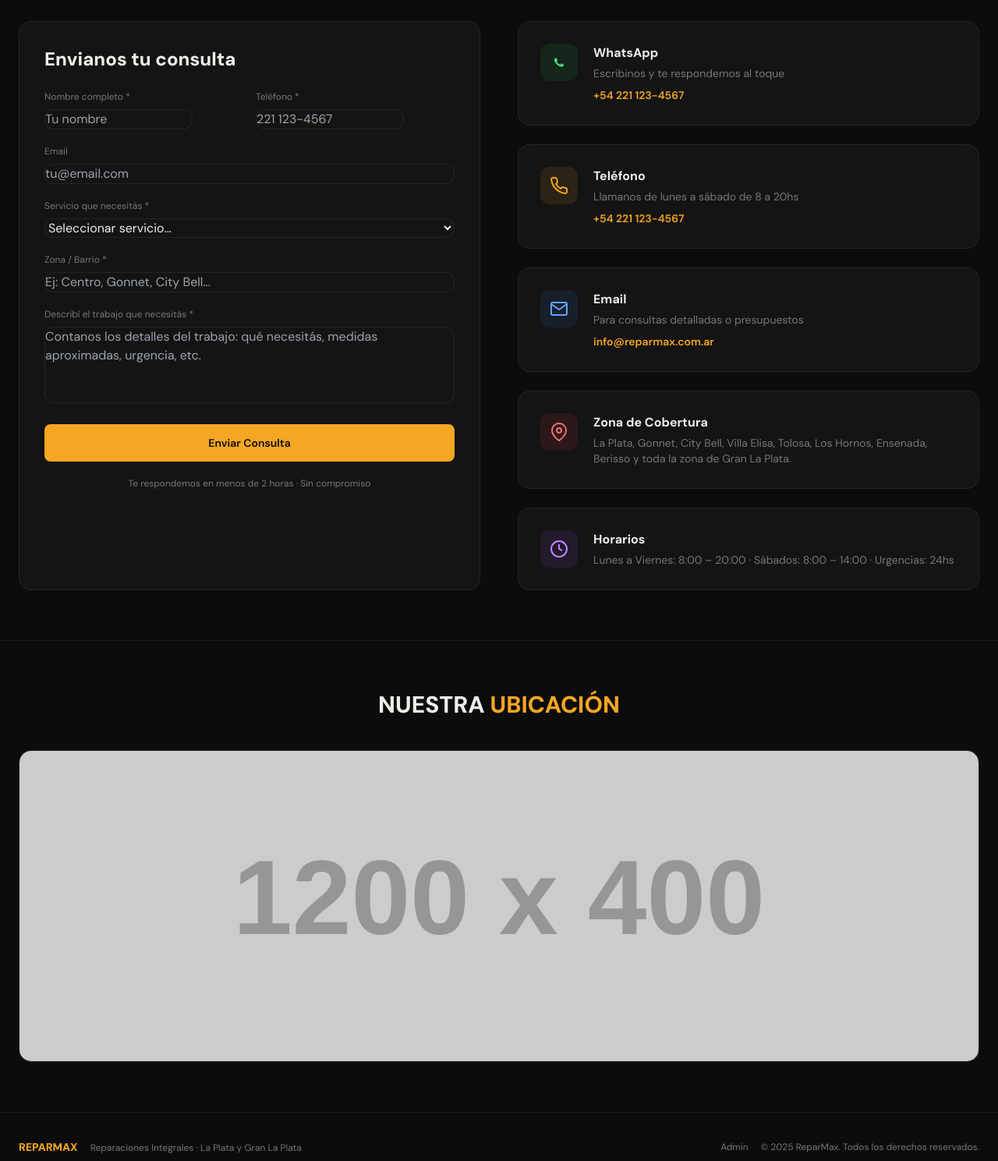
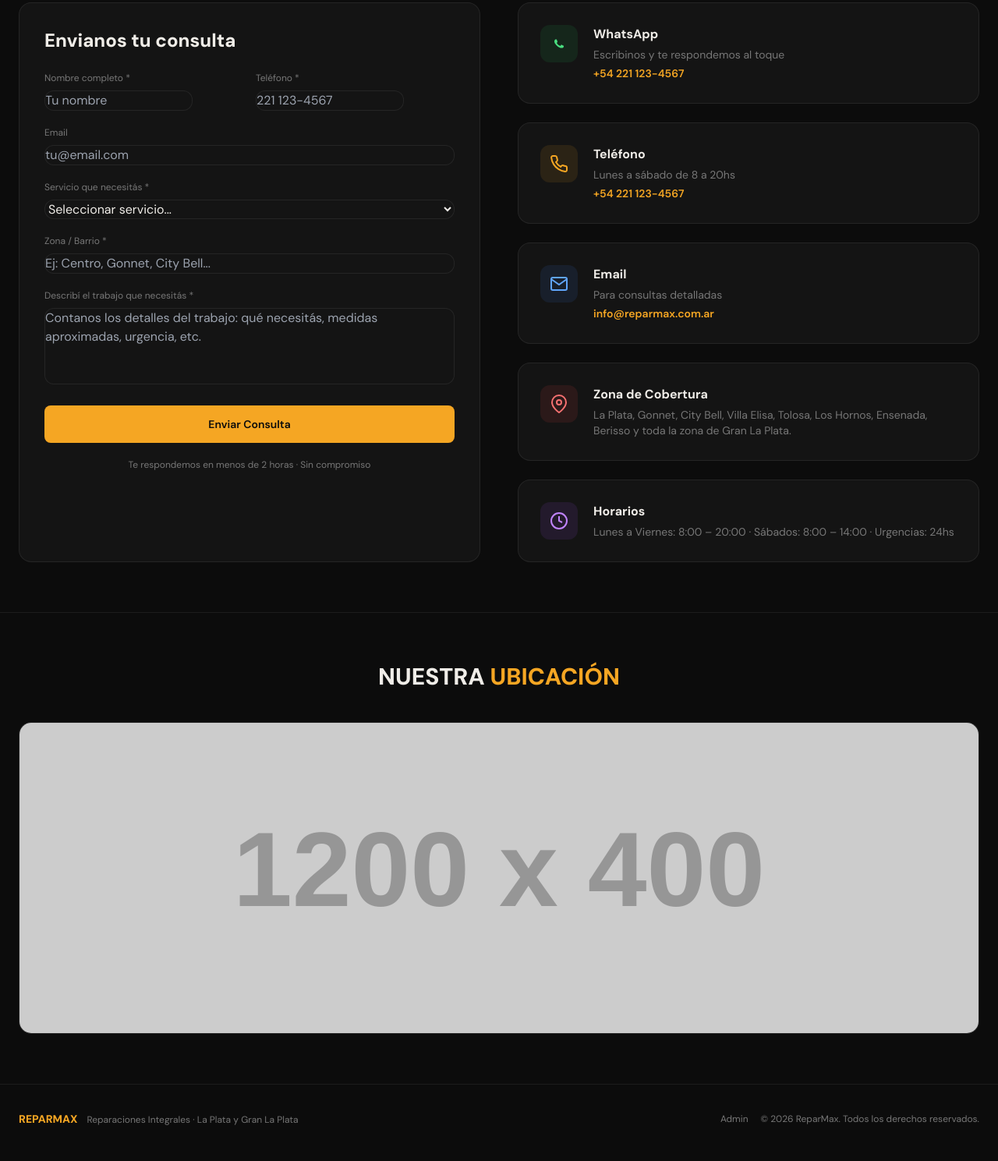
Before and after one commit to dantegag/template_handyman, a plain HTML site: page contacto.html in a window 1280 px wide. Shown: the part 411-1900 px from the top of the page at 78% size. Drawn offline with nearby package versions, Linux system fonts and the light colour scheme; placeholder pictures from the web are drawn by us.

Commit message:
feat: migrate contacto.html to config.js + Google Maps iframe
Co-Authored-By: Claude Opus 4.6 <noreply@anthropic.com>

```diff
--- a/contacto.html
+++ b/contacto.html
@@ -3,13 +3,17 @@
 <head>
     <meta charset="UTF-8">
     <meta name="viewport" content="width=device-width, initial-scale=1.0">
-    <title>Contacto – ReparMax</title>
+    <title></title>
+    <meta name="description" content="">
+    <script src="config.js"></script>
     <script src="https://cdn.tailwindcss.com"></script>
     <link href="https://fonts.googleapis.com/css2?family=DM+Sans:ital,opsz,wght@0,9..40,100..1000;1,9..40,100..1000&display=swap" rel="stylesheet">
     <script>
+        document.title = CONFIG.meta.title.split('–')[0] + '– Contacto';
+        document.querySelector('meta[name="description"]').content = CONFIG.meta.description;
         tailwind.config = {
             theme: { extend: {
-                colors: { bg: '#0c0c0c', bg2: '#141414', accent: '#f5a623', accent2: '#e8891b', textMain: '#f0ede8', muted: '#777', borderC: 'rgba(255,255,255,0.07)' },
+                colors: { bg: CONFIG.colors.bg, bg2: CONFIG.colors.bg2, bg3: CONFIG.colors.bg3, accent: CONFIG.colors.accent, accent2: CONFIG.colors.accent2, textMain: CONFIG.colors.textMain, muted: CONFIG.colors.muted, borderC: 'rgba(255,255,255,0.07)' },
                 fontFamily: { sans: ['DM Sans', '-apple-system', 'BlinkMacSystemFont', 'Segoe UI', 'sans-serif'] }
             }}
         }
@@ -30,13 +34,8 @@
 <!-- NAVBAR -->
 <nav class="fixed top-0 left-0 w-full z-50 bg-bg/80 backdrop-blur-md border-b border-borderC">
     <div class="max-w-7xl mx-auto px-6 py-4 flex items-center justify-between">
-        <a href="index.html" class="text-accent font-extrabold text-xl tracking-tight uppercase">Reparmax</a>
-        <div class="hidden md:flex items-center gap-8 text-sm text-muted">
-            <a href="servicios.html" class="hover:text-textMain transition">Servicios</a>
-            <a href="proceso.html" class="hover:text-textMain transition">Proceso</a>
-            <a href="opiniones.html" class="hover:text-textMain transition">Opiniones</a>
-            <a href="contacto.html" class="bg-accent hover:bg-accent2 text-bg font-semibold px-5 py-2 rounded-lg transition">Consultar</a>
-        </div>
+        <a href="index.html" class="text-accent font-extrabold text-xl tracking-tight uppercase" id="navLogo"></a>
+        <div class="hidden md:flex items-center gap-8 text-sm text-muted" id="navLinks"></div>
         <button class="md:hidden text-textMain" onclick="document.getElementById('mobileMenu').classList.toggle('open')">
             <svg class="w-6 h-6" fill="none" stroke="currentColor" stroke-width="2" viewBox="0 0 24 24"><path d="M4 6h16M4 12h16M4 18h16"/></svg>
         </button>
@@ -46,13 +45,7 @@
     <button class="absolute top-5 right-5 text-textMain" onclick="document.getElementById('mobileMenu').classList.remove('open')">
         <svg class="w-6 h-6" fill="none" stroke="currentColor" stroke-width="2" viewBox="0 0 24 24"><path d="M6 18L18 6M6 6l12 12"/></svg>
     </button>
-    <div class="flex flex-col gap-6 text-sm">
-        <a href="index.html" class="text-muted hover:text-textMain transition">Inicio</a>
-        <a href="servicios.html" class="text-muted hover:text-textMain transition">Servicios</a>
-        <a href="proceso.html" class="text-muted hover:text-textMain transition">Proceso</a>
-        <a href="opiniones.html" class="text-muted hover:text-textMain transition">Opiniones</a>
-        <a href="contacto.html" class="text-accent font-semibold">Contacto</a>
-    </div>
+    <div class="flex flex-col gap-6 text-sm" id="mobileNavLinks"></div>
 </div>
 
 <!-- HERO -->
@@ -62,60 +55,28 @@
             Contacto
         </div>
         <h1 class="text-4xl sm:text-5xl md:text-6xl font-extrabold mb-4">
-            <span class="text-textMain" data-cms="contacto.hero.heading1">HABLEMOS DE </span><span class="text-accent" data-cms="contacto.hero.heading2">TU PROYECTO</span>
+            <span class="text-textMain">HABLEMOS DE </span><span class="text-accent">TU PROYECTO</span>
         </h1>
-        <p class="text-muted text-sm sm:text-base max-w-xl mx-auto leading-relaxed" data-cms="contacto.hero.desc">
-            Contanos qué necesitás y te respondemos en menos de 2 horas. Presupuesto gratuito y sin compromiso.
-        </p>
+        <p class="text-muted text-sm sm:text-base max-w-xl mx-auto leading-relaxed" id="heroDesc"></p>
     </div>
 </section>
 
 <!-- CONTACTO -->
 <section class="py-16 px-6">
     <div class="max-w-7xl mx-auto grid grid-cols-1 lg:grid-cols-2 gap-12">
-
         <!-- FORMULARIO -->
         <div class="bg-bg2 border border-borderC rounded-2xl p-8">
             <h2 class="text-2xl font-extrabold text-textMain mb-6">Envianos tu consulta</h2>
             <form id="contactForm" class="space-y-5" onsubmit="handleSubmit(event)">
                 <div class="grid grid-cols-1 sm:grid-cols-2 gap-4">
-                    <div>
-                        <label class="block text-xs text-muted mb-2">Nombre completo *</label>
-                        <input type="text" name="nombre" required placeholder="Tu nombre">
-                    </div>
-                    <div>
-                        <label class="block text-xs text-muted mb-2">Teléfono *</label>
-                        <input type="tel" name="telefono" required placeholder="221 123-4567">
-                    </div>
+                    <div><label class="block text-xs text-muted mb-2">Nombre completo *</label><input type="text" name="nombre" required placeholder="Tu nombre"></div>
+                    <div><label class="block text-xs text-muted mb-2">Teléfono *</label><input type="tel" name="telefono" required placeholder="221 123-4567"></div>
                 </div>
-                <div>
-                    <label class="block text-xs text-muted mb-2">Email</label>
-                    <input type="email" name="email" placeholder="tu@email.com" class="w-full">
-                </div>
-                <div>
-                    <label class="block text-xs text-muted mb-2">Servicio que necesitás *</label>
-                    <select name="servicio" required class="w-full">
-                        <option value="">Seleccionar servicio...</option>
-                        <option value="electricidad">Electricidad</option>
-                        <option value="pintura">Pintura</option>
-                        <option value="carpinteria">Madera & Carpintería</option>
-                        <option value="durlock">Durlock & Drywall</option>
-                        <option value="plomeria">Plomería</option>
-                        <option value="reformas">Reformas & Obras</option>
-                        <option value="otro">Otro</option>
-                    </select>
-                </div>
-                <div>
-                    <label class="block text-xs text-muted mb-2">Zona / Barrio *</label>
-                    <input type="text" name="zona" required placeholder="Ej: Centro, Gonnet, City Bell..." class="w-full">
-                </div>
-                <div>
-                    <label class="block text-xs text-muted mb-2">Describí el trabajo que necesitás *</label>
-                    <textarea name="mensaje" required rows="4" placeholder="Contanos los detalles del trabajo: qué necesitás, medidas aproximadas, urgencia, etc." class="w-full resize-none"></textarea>
-                </div>
-                <button type="submit" class="w-full bg-accent hover:bg-accent2 text-bg font-semibold py-3.5 rounded-lg transition text-sm">
-                    Enviar Consulta
-                </button>
+                <div><label class="block text-xs text-muted mb-2">Email</label><input type="email" name="email" placeholder="tu@email.com" class="w-full"></div>
+                <div><label class="block text-xs text-muted mb-2">Servicio que necesitás *</label><select id="contactServiceSelect" name="servicio" required class="w-full"></select></div>
+                <div><label class="block text-xs text-muted mb-2">Zona / Barrio *</label><input type="text" name="zona" required placeholder="Ej: Centro, Gonnet, City Bell..." class="w-full"></div>
+                <div><label class="block text-xs text-muted mb-2">Describí el trabajo que necesitás *</label><textarea name="mensaje" required rows="4" placeholder="Contanos los detalles del trabajo: qué necesitás, medidas aproximadas, urgencia, etc." class="w-full resize-none"></textarea></div>
+                <button type="submit" class="w-full bg-accent hover:bg-accent2 text-bg font-semibold py-3.5 rounded-lg transition text-sm">Enviar Consulta</button>
                 <p class="text-muted text-xs text-center">Te respondemos en menos de 2 horas · Sin compromiso</p>
             </form>
             <div id="formSuccess" class="hidden text-center py-12">
@@ -126,67 +87,8 @@
                 <p class="text-muted text-sm">Te vamos a contactar en menos de 2 horas. Gracias por elegirnos.</p>
             </div>
         </div>
-
-        <!-- INFO DE CONTACTO -->
-        <div class="space-y-6">
-            <!-- WhatsApp -->
-            <div class="bg-bg2 border border-borderC rounded-2xl p-7 flex items-start gap-5">
-                <div class="w-12 h-12 flex-shrink-0 flex items-center justify-center rounded-xl bg-green-500/10 text-green-400">
-                    <svg class="w-6 h-6" fill="currentColor" viewBox="0 0 24 24"><path d="M17.472 14.382c-.297-.149-1.758-.867-2.03-.967-.273-.099-.471-.148-.67.15-.197.297-.767.966-.94 1.164-.173.199-.347.223-.644.075-.297-.15-1.255-.463-2.39-1.475-.883-.788-1.48-1.761-1.653-2.059-.173-.297-.018-.458.13-.606.134-.133.298-.347.446-.52.149-.174.198-.298.298-.497.099-.198.05-.371-.025-.52-.075-.149-.669-1.612-.916-2.207-.242-.579-.487-.5-.669-.51-.173-.008-.371-.01-.57-.01-.198 0-.52.074-.792.372-.272.297-1.04 1.016-1.04 2.479 0 1.462 1.065 2.875 1.213 3.074.149.198 2.096 3.2 5.077 4.487.709.306 1.262.489 1.694.625.712.227 1.36.195 1.871.118.571-.085 1.758-.719 2.006-1.413.248-.694.248-1.289.173-1.413-.074-.124-.272-.198-.57-.347z"/></svg>
-                </div>
-                <div>
-                    <h3 class="text-textMain font-bold mb-1">WhatsApp</h3>
-                    <p class="text-muted text-sm mb-2" data-cms="contacto.whatsapp.desc">Escribinos y te respondemos al toque</p>
-                    <p class="text-accent font-semibold text-sm" data-cms="contacto.whatsapp.num">+54 221 123-4567</p>
-                </div>
-            </div>
-
-            <!-- Teléfono -->
-            <div class="bg-bg2 border border-borderC rounded-2xl p-7 flex items-start gap-5">
-                <div class="w-12 h-12 flex-shrink-0 flex items-center justify-center rounded-xl bg-accent/10 text-accent">
-                    <svg class="w-6 h-6" fill="none" stroke="currentColor" stroke-width="2" viewBox="0 0 24 24"><path d="M22 16.92v3a2 2 0 01-2.18 2 19.79 19.79 0 01-8.63-3.07 19.5 19.5 0 01-6-6 19.79 19.79 0 01-3.07-8.67A2 2 0 014.11 2h3a2 2 0 012 1.72 12.84 12.84 0 00.7 2.81 2 2 0 01-.45 2.11L8.09 9.91a16 16 0 006 6l1.27-1.27a2 2 0 012.11-.45 12.84 12.84 0 002.81.7A2 2 0 0122 16.92z"/></svg>
-                </div>
-                <div>
-                    <h3 class="text-textMain font-bold mb-1">Teléfono</h3>
-                    <p class="text-muted text-sm mb-2" data-cms="contacto.tel.desc">Llamanos de lunes a sábado de 8 a 20hs</p>
-                    <p class="text-accent font-semibold text-sm" data-cms="contacto.tel.num">+54 221 123-4567</p>
-                </div>
-            </div>
-
-            <!-- Email -->
-            <div class="bg-bg2 border border-borderC rounded-2xl p-7 flex items-start gap-5">
-                <div class="w-12 h-12 flex-shrink-0 flex items-center justify-center rounded-xl bg-blue-500/10 text-blue-400">
-                    <svg class="w-6 h-6" fill="none" stroke="currentColor" stroke-width="2" viewBox="0 0 24 24"><path d="M4 4h16c1.1 0 2 .9 2 2v12c0 1.1-.9 2-2 2H4c-1.1 0-2-.9-2-2V6c0-1.1.9-2 2-2z"/><path d="M22 6l-10 7L2 6"/></svg>
-                </div>
-                <div>
-                    <h3 class="text-textMain font-bold mb-1">Email</h3>
-                    <p class="text-muted text-sm mb-2" data-cms="contacto.email.desc">Para consultas detalladas o presupuestos</p>
-                    <p class="text-accent font-semibold text-sm" data-cms="contacto.email.addr">info@reparmax.com.ar</p>
-                </div>
-            </div>
-
-            <!-- Ubicación -->
-            <div class="bg-bg2 border border-borderC rounded-2xl p-7 flex items-start gap-5">
-                <div class="w-12 h-12 flex-shrink-0 flex items-center justify-center rounded-xl bg-red-500/10 text-red-400">
-                    <svg class="w-6 h-6" fill="none" stroke="currentColor" stroke-width="2" viewBox="0 0 24 24"><path d="M21 10c0 7-9 13-9 13s-9-6-9-13a9 9 0 0118 0z"/><circle cx="12" cy="10" r="3"/></svg>
-                </div>
-                <div>
-                    <h3 class="text-textMain font-bold mb-1">Zona de Cobertura</h3>
-                    <p class="text-muted text-sm" data-cms="contacto.zona.desc">La Plata, Gonnet, City Bell, Villa Elisa, Tolosa, Los Hornos, Ensenada, Berisso y toda la zona de Gran La Plata.</p>
-                </div>
-            </div>
-
-            <!-- Horarios -->
-            <div class="bg-bg2 border border-borderC rounded-2xl p-7 flex items-start gap-5">
-                <div class="w-12 h-12 flex-shrink-0 flex items-center justify-center rounded-xl bg-purple-500/10 text-purple-400">
-                    <svg class="w-6 h-6" fill="none" stroke="currentColor" stroke-width="2" viewBox="0 0 24 24"><circle cx="12" cy="12" r="10"/><path d="M12 6v6l4 2"/></svg>
-                </div>
-                <div>
-                    <h3 class="text-textMain font-bold mb-1">Horarios</h3>
-                    <p class="text-muted text-sm" data-cms="contacto.horarios.desc">Lunes a Viernes: 8:00 – 20:00 · Sábados: 8:00 – 14:00 · Urgencias: 24hs</p>
-                </div>
-            </div>
-        </div>
+        <!-- INFO -->
+        <div class="space-y-6" id="contactInfo"></div>
     </div>
 </section>
 
@@ -198,44 +100,104 @@
                 <span class="text-textMain">NUESTRA </span><span class="text-accent">UBICACIÓN</span>
             </h2>
         </div>
-        <div class="bg-bg2 border border-borderC rounded-2xl overflow-hidden" style="height: 400px;">
-            <img data-cms-img="contacto.mapa.img" src="https://placehold.co/1200x400/1a1a1a/f5a623?text=Mapa+–+La+Plata,+Buenos+Aires" alt="Mapa" class="w-full h-full object-cover">
-        </div>
+        <div class="bg-bg2 border border-borderC rounded-2xl overflow-hidden" style="height: 400px;" id="mapSection"></div>
     </div>
 </section>
 
 <!-- FOOTER -->
 <footer class="py-8 px-6 border-t border-borderC">
     <div class="max-w-7xl mx-auto flex flex-col sm:flex-row items-center justify-between gap-4">
-        <div>
-            <span class="text-accent font-extrabold text-sm uppercase">Reparmax</span>
-            <span class="text-muted text-xs ml-3">Reparaciones Integrales · La Plata y Gran La Plata</span>
-        </div>
-        <div class="flex items-center gap-4">
-            <a href="admin.html" class="text-muted hover:text-accent text-xs transition">Admin</a>
-            <p class="text-muted text-xs">© 2025 ReparMax. Todos los derechos reservados.</p>
-        </div>
+        <div id="footerLeft"></div>
+        <div class="flex items-center gap-4" id="footerRight"></div>
     </div>
 </footer>
 
 <script>
+const ICONS = {
+    phone: '<path d="M22 16.92v3a2 2 0 01-2.18 2 19.79 19.79 0 01-8.63-3.07 19.5 19.5 0 01-6-6A19.79 19.79 0 012.12 4.11 2 2 0 014.11 2h3a2 2 0 012 1.72c.127.96.361 1.903.7 2.81a2 2 0 01-.45 2.11L8.09 9.91a16 16 0 006 6l1.27-1.27a2 2 0 012.11-.45c.907.339 1.85.573 2.81.7A2 2 0 0122 16.92z"/>',
+    mail: '<path d="M4 4h16c1.1 0 2 .9 2 2v12c0 1.1-.9 2-2 2H4c-1.1 0-2-.9-2-2V6c0-1.1.9-2 2-2z"/><path d="M22 6l-10 7L2 6"/>',
+    pin: '<path d="M21 10c0 7-9 13-9 13s-9-6-9-13a9 9 0 0118 0z"/><circle cx="12" cy="10" r="3"/>',
+    clock: '<circle cx="12" cy="12" r="10"/><path d="M12 6v6l4 2"/>',
+    wrench: '<path d="M14.7 6.3a1 1 0 000 1.4l1.6 1.6a1 1 0 001.4 0l3.77-3.77a6 6 0 01-7.94 7.94l-6.91 6.91a2.12 2.12 0 01-3-3l6.91-6.91a6 6 0 017.94-7.94l-3.76 3.76z"/>'
+};
+
+function esc(s) { var d = document.createElement('div'); d.textContent = s || ''; return d.innerHTML; }
+function icon(name) { return '<svg class="w-6 h-6" fill="none" stroke="currentColor" stroke-width="2" viewBox="0 0 24 24">' + (ICONS[name] || ICONS.wrench) + '</svg>'; }
+function closeMobile() { document.getElementById('mobileMenu').classList.remove('open'); }
 function handleSubmit(e) {
     e.preventDefault();
     document.getElementById('contactForm').style.display = 'none';
     document.getElementById('formSuccess').classList.remove('hidden');
 }
 
-(function() {
-    const data = JSON.parse(localStorage.getItem('reparmax_cms') || '{}');
-    document.querySelectorAll('[data-cms]').forEach(el => {
-        const key = el.getAttribute('data-cms');
-        if (data[key] !== undefined && data[key] !== '') el.textContent = data[key];
-    });
-    document.querySelectorAll('[data-cms-img]').forEach(el => {
-        const key = el.getAttribute('data-cms-img');
-        if (data[key] !== undefined && data[key] !== '') el.src = data[key];
-    });
-})();
+function renderAll() {
+    document.body.style.background = CONFIG.colors.bg;
+    document.body.style.color = CONFIG.colors.textMain;
+
+    // Nav (contacto.html is the CTA page, highlight CTA button)
+    document.getElementById('navLogo').textContent = CONFIG.businessName;
+    document.getElementById('navLinks').innerHTML =
+        CONFIG.nav.links.map(function(l) {
+            return '<a href="' + l.page + '" class="hover:text-textMain transition">' + esc(l.label) + '</a>';
+        }).join('') +
+        '<a href="' + CONFIG.nav.ctaPage + '" class="bg-accent hover:bg-accent2 text-bg font-semibold px-5 py-2 rounded-lg transition">' + esc(CONFIG.nav.ctaLabel) + '</a>';
+    document.getElementById('mobileNavLinks').innerHTML =
+        '<a href="index.html" class="text-muted hover:text-textMain transition" onclick="closeMobile()">Inicio</a>' +
+        CONFIG.nav.links.map(function(l) {
+            return '<a href="' + l.page + '" class="text-muted hover:text-textMain transition" onclick="closeMobile()">' + esc(l.label) + '</a>';
+        }).join('') +
+        '<a href="' + CONFIG.nav.ctaPage + '" class="text-accent font-semibold" onclick="closeMobile()">' + esc(CONFIG.nav.ctaLabel) + '</a>';
+
+    // Hero
+    document.getElementById('heroDesc').textContent = CONFIG.ctaSubtitle;
+
+    // Service select (populate from CONFIG.services)
+    document.getElementById('contactServiceSelect').innerHTML =
+        '<option value="">Seleccionar servicio...</option>' +
+        CONFIG.services.map(function(s) {
+            return '<option value="' + esc(s.title) + '">' + esc(s.title) + '</option>';
+        }).join('') +
+        '<option value="otro">Otro</option>';
+
+    // Contact info cards
+    var c = CONFIG.contact;
+    document.getElementById('contactInfo').innerHTML =
+        '<div class="bg-bg2 border border-borderC rounded-2xl p-7 flex items-start gap-5">' +
+            '<div class="w-12 h-12 flex-shrink-0 flex items-center justify-center rounded-xl bg-green-500/10 text-green-400"><svg class="w-6 h-6" fill="currentColor" viewBox="0 0 24 24"><path d="M17.472 14.382c-.297-.149-1.758-.867-2.03-.967-.273-.099-.471-.148-.67.15-.197.297-.767.966-.94 1.164-.173.199-.347.223-.644.075-.297-.15-1.255-.463-2.39-1.475-.883-.788-1.48-1.761-1.653-2.059-.173-.297-.018-.458.13-.606.134-.133.298-.347.446-.52.149-.174.198-.298.298-.497.099-.198.05-.371-.025-.52-.075-.149-.669-1.612-.916-2.207-.242-.579-.487-.5-.669-.51-.173-.008-.371-.01-.57-.01-.198 0-.52.074-.792.372-.272.297-1.04 1.016-1.04 2.479 0 1.462 1.065 2.875 1.213 3.074.149.198 2.096 3.2 5.077 4.487.709.306 1.262.489 1.694.625.712.227 1.36.195 1.871.118.571-.085 1.758-.719 2.006-1.413.248-.694.248-1.289.173-1.413-.074-.124-.272-.198-.57-.347z"/></svg></div>' +
+            '<div><h3 class="text-textMain font-bold mb-1">WhatsApp</h3><p class="text-muted text-sm mb-1">' + esc(c.whatsapp.desc) + '</p><p class="text-accent font-semibold text-sm">' + esc(c.whatsapp.num) + '</p></div></div>' +
+        '<div class="bg-bg2 border border-borderC rounded-2xl p-7 flex items-start gap-5">' +
+            '<div class="w-12 h-12 flex-shrink-0 flex items-center justify-center rounded-xl bg-accent/10 text-accent">' + icon('phone') + '</div>' +
+            '<div><h3 class="text-textMain font-bold mb-1">Teléfono</h3><p class="text-muted text-sm mb-1">' + esc(c.tel.desc) + '</p><p class="text-accent font-semibold text-sm">' + esc(c.tel.num) + '</p></div></div>' +
+        '<div class="bg-bg2 border border-borderC rounded-2xl p-7 flex items-start gap-5">' +
+            '<div class="w-12 h-12 flex-shrink-0 flex items-center justify-center rounded-xl bg-blue-500/10 text-blue-400">' + icon('mail') + '</div>' +
+            '<div><h3 class="text-textMain font-bold mb-1">Email</h3><p class="text-muted text-sm mb-1">' + esc(c.email.desc) + '</p><p class="text-accent font-semibold text-sm">' + esc(c.email.addr) + '</p></div></div>' +
+        '<div class="bg-bg2 border border-borderC rounded-2xl p-7 flex items-start gap-5">' +
+            '<div class="w-12 h-12 flex-shrink-0 flex items-center justify-center rounded-xl bg-red-500/10 text-red-400">' + icon('pin') + '</div>' +
+            '<div><h3 class="text-textMain font-bold mb-1">Zona de Cobertura</h3><p class="text-muted text-sm">' + esc(c.zona) + '</p></div></div>' +
+        '<div class="bg-bg2 border border-borderC rounded-2xl p-7 flex items-start gap-5">' +
+            '<div class="w-12 h-12 flex-shrink-0 flex items-center justify-center rounded-xl bg-purple-500/10 text-purple-400">' + icon('clock') + '</div>' +
+            '<div><h3 class="text-textMain font-bold mb-1">Horarios</h3><p class="text-muted text-sm">' + esc(c.horarios) + '</p></div></div>';
+
+    // Google Maps - replace placeholder with iframe if configured
+    var mapSection = document.getElementById('mapSection');
+    if (CONFIG.googleMapsEmbed) {
+        mapSection.innerHTML =
+            '<a href="' + esc(CONFIG.googleMapsUrl || CONFIG.googleMapsEmbed) + '" target="_blank" rel="noopener" class="block w-full h-full">' +
+            '<iframe src="' + esc(CONFIG.googleMapsEmbed) + '" width="100%" height="400" style="border:0;" allowfullscreen loading="lazy" referrerpolicy="no-referrer-when-downgrade"></iframe></a>';
+    } else {
+        mapSection.innerHTML = '<img src="https://placehold.co/1200x400/1a1a1a/f5a623?text=Mapa+–+' + encodeURIComponent(CONFIG.location) + '" alt="Mapa" class="w-full h-full object-cover">';
+    }
+
+    // Footer
+    document.getElementById('footerLeft').innerHTML =
+        '<span class="text-accent font-extrabold text-sm uppercase">' + esc(CONFIG.businessName) + '</span>' +
+        '<span class="text-muted text-xs ml-3">' + esc(CONFIG.tagline) + ' · ' + esc(CONFIG.location) + '</span>';
+    document.getElementById('footerRight').innerHTML =
+        '<a href="admin.html" class="text-muted hover:text-accent text-xs transition">Admin</a>' +
+        '<p class="text-muted text-xs">© ' + new Date().getFullYear() + ' ' + esc(CONFIG.businessName) + '. Todos los derechos reservados.</p>';
+}
+
+renderAll();
 </script>
 </body>
 </html>
```
